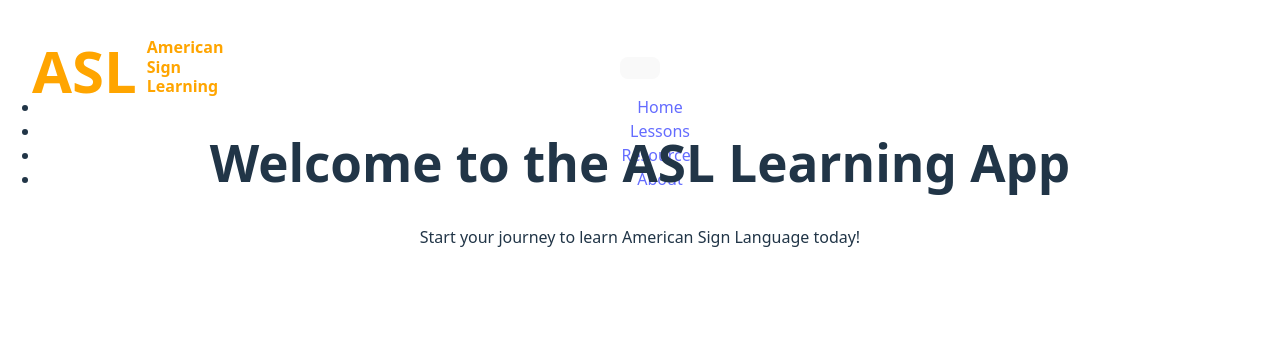
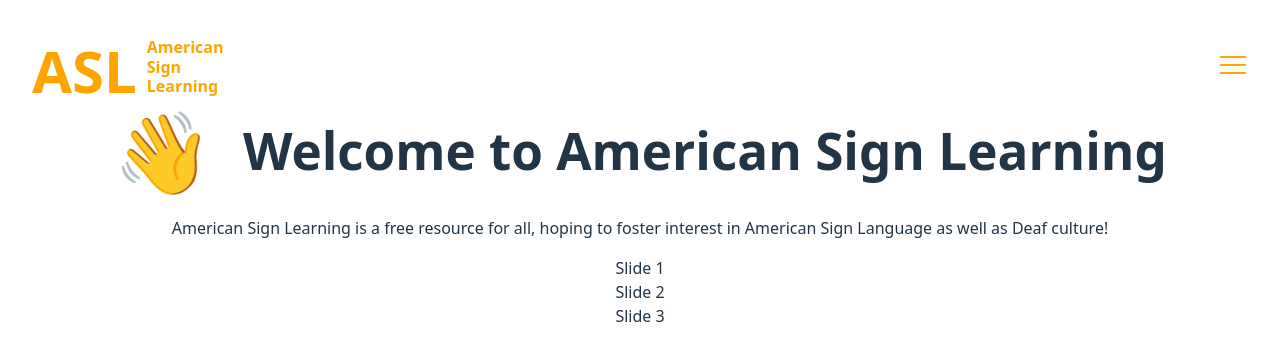
Before and after one commit to doriandejesus/asl, a React (Vite) app in the folder asl-learning-app/: page / in a window 1280 px wide. Shown: the top 360 px of the page. Built offline with nearby package versions, Linux system fonts and the light colour scheme.

Commit message:
more libraries

```diff
--- a/asl-learning-app/src/components/Header.css
+++ b/asl-learning-app/src/components/Header.css
@@ -31,3 +31,13 @@
     width: 100%;
     height: 100px;
 }
+
+.menu-icon {
+    width: 30px;
+    height: 30px;
+    margin-left: auto;
+    margin-right: 2rem;
+    display: flex;
+    align-items: center;
+    color: orange;
+}
--- a/asl-learning-app/src/components/Header.jsx
+++ b/asl-learning-app/src/components/Header.jsx
@@ -1,5 +1,7 @@
 import React from 'react';
 import './Header.css';
+import { RxHamburgerMenu } from "react-icons/rx";
+
 
 const Header = () => {
     const [menuOpen, setMenuOpen] = React.useState(false);
@@ -15,24 +17,12 @@ const Header = () => {
                 </p>
             </div>
 
-            <button
-                className='hamburger'
-                aria-label='Toggle navigation menu'
+            <RxHamburgerMenu
+                className='menu-icon'
                 onClick={() => setMenuOpen(!menuOpen)}
-            >
-                <span className='bar'></span>
-                <span className='bar'></span>
-                <span className='bar'></span>
-            </button>
+                size={30}
+            />
 
-            <div className={`nav${menuOpen ? ' open' : ''}`}>
-                <ul>
-                    <li><a href="/">Home</a></li>
-                    <li><a href="/lessons">Lessons</a></li>
-                    <li><a href="/resources">Resources</a></li>
-                    <li><a href="/about">About</a></li>
-                </ul>
-            </div>
         </div>
     );
 };
--- /dev/null
+++ b/asl-learning-app/src/pages/Home.css
@@ -0,0 +1,11 @@
+.wave {
+    padding-right: 30px;
+    font-size: 80px;
+}
+
+.home-header {
+    display: flex;
+    align-items: center;
+    height: 100px;
+    justify-content: center;
+}
--- a/asl-learning-app/src/pages/Home.jsx
+++ b/asl-learning-app/src/pages/Home.jsx
@@ -1,12 +1,27 @@
 import React from 'react';
+import './Home.css';
 import Header from '../components/Header'
+import useEmblaCarousel from 'embla-carousel-react'
 
 const Home = () => {
+    const [emblaRef] = useEmblaCarousel()
+
     return (
         <div>
             <Header />
-            <h1>Welcome to the ASL Learning App</h1>
-            <p>Start your journey to learn American Sign Language today!</p>
+            <div className='home-header'>
+                <h1 className='wave'>👋 </h1>
+                <h1> Welcome to American Sign Learning</h1>
+            </div>
+            <p>American Sign Learning is a free resource for all, hoping to foster interest in American Sign Language as well as Deaf culture!</p>
+
+            <div className="embla" ref={emblaRef}>
+                <div className="embla__container">
+                    <div className="embla__slide">Slide 1</div>
+                    <div className="embla__slide">Slide 2</div>
+                    <div className="embla__slide">Slide 3</div>
+                </div>
+            </div>
         </div>
     );
 };
--- a/package.json
+++ b/package.json
@@ -1,5 +1,10 @@
 {
   "dependencies": {
+    "embla-carousel-react": "^8.6.0",
+    "emojis-list": "^3.0.0",
+    "icons": "^1.0.0",
+    "react": "^19.1.0",
+    "react-icons": "^5.5.0",
     "react-router-dom": "^7.6.1"
   }
 }
```
Also changed, not shown: 1 other file (tests, documents, lock files or other folders).
